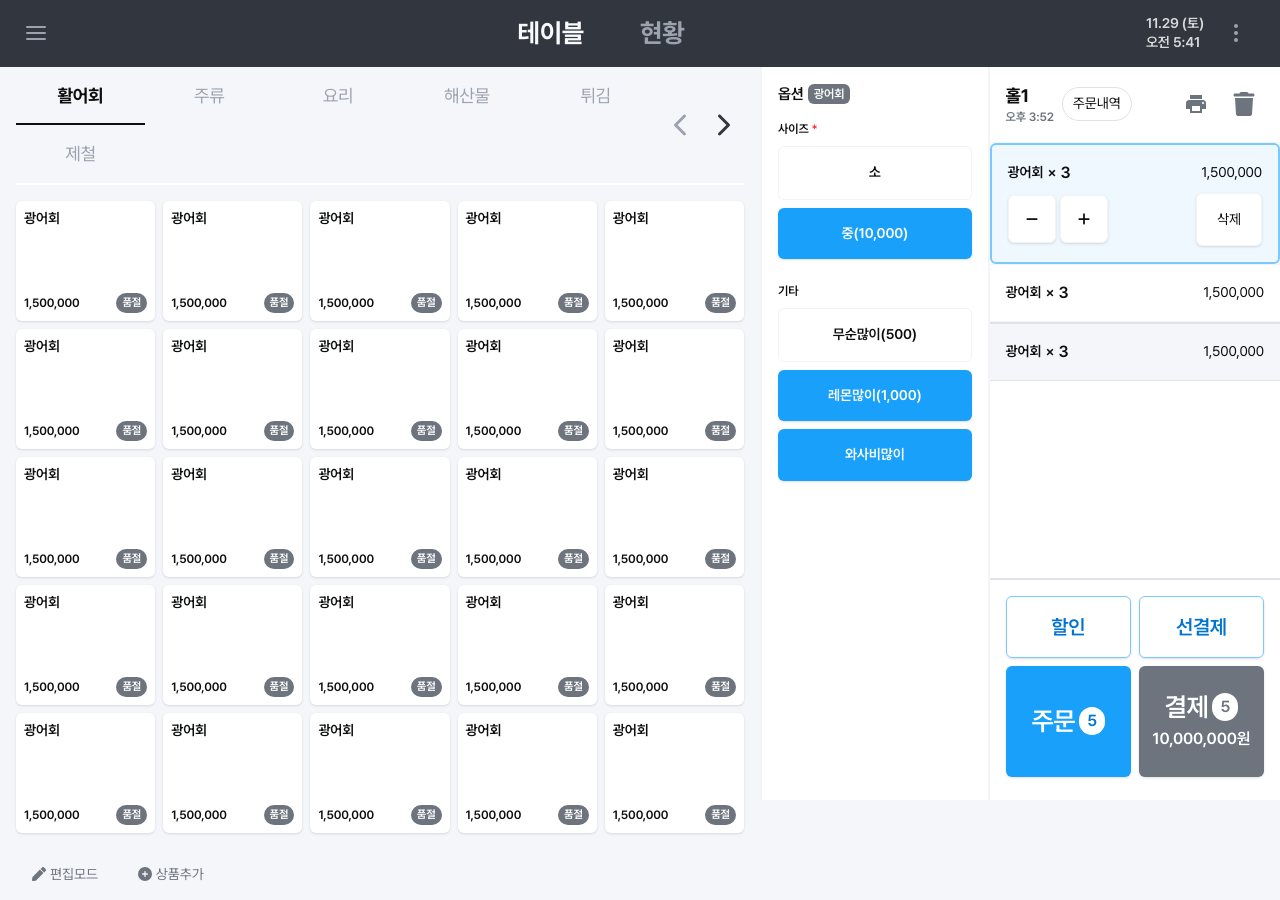
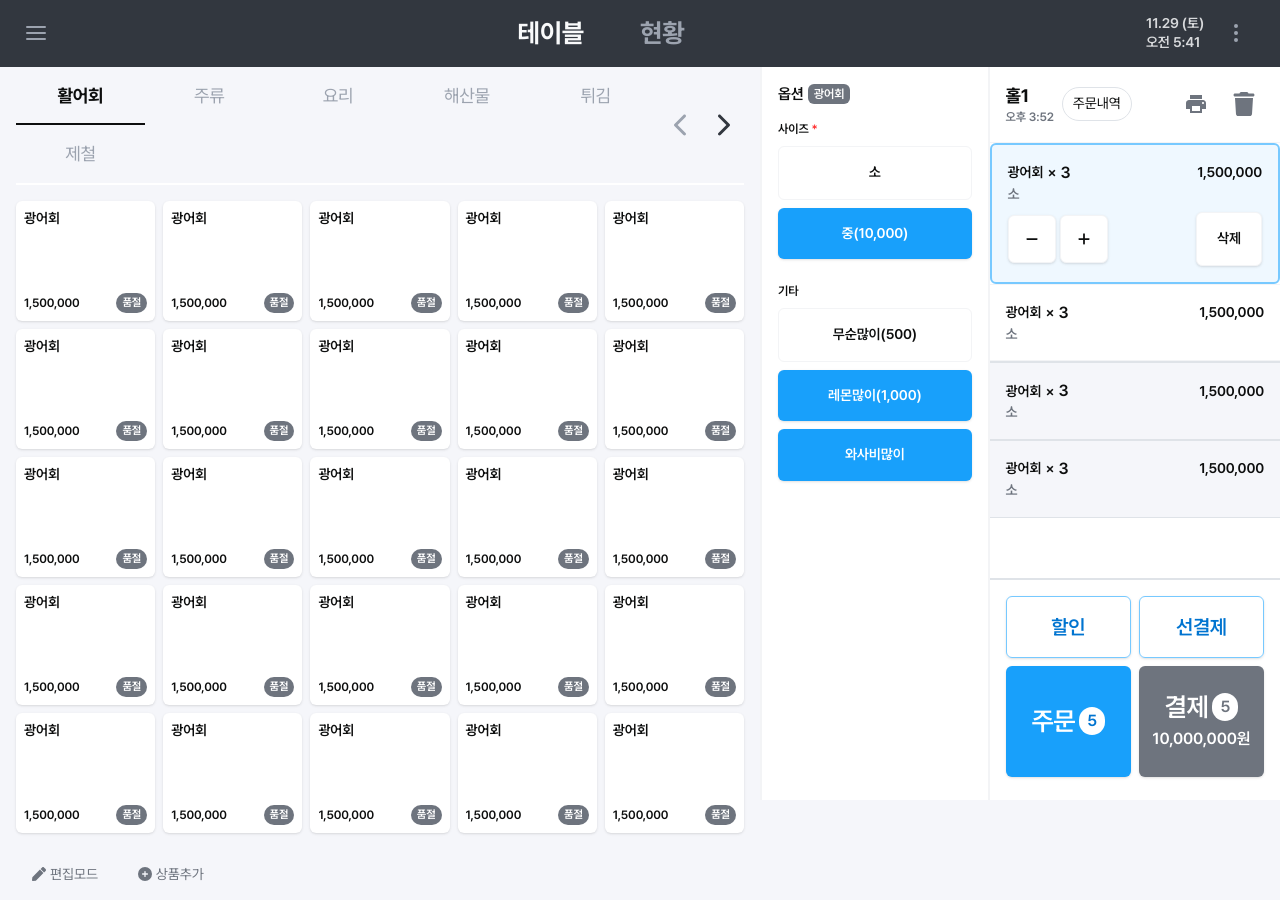
Before and after one commit to jjanggu1/Inventory, a Next.js app: page /orders/0 in a window 1280 px wide. Built offline with nearby package versions, Linux system fonts and the light colour scheme.

Commit message:
feat: 주문 페이지 결제버튼 클릭시 결제 페이지로 이동, 스타일 수정

```diff
--- a/app/orders/[id]/page.tsx
+++ b/app/orders/[id]/page.tsx
@@ -5,6 +5,7 @@ import { FaPen } from "react-icons/fa";
 import { FaCirclePlus, FaMinus, FaPlus } from "react-icons/fa6";
 import { MdPrint } from "react-icons/md";
 import { FaTrash } from "react-icons/fa6";
+import Link from "next/link";
 
 export default function OrderPage() {
   let menuCategoryList = [
@@ -149,7 +150,7 @@ export default function OrderPage() {
         </div>
       </div>
       <div className="flex flex-[5]">
-        <section className="flex-[2] border-r-2 border-l-2 border-line-200 bg-background-default p-6">
+        <section className="flex-[2] border-r-2 border-l-2 border-line-200 bg-background-default p-6 overflow-y-auto">
           <div className="flex items-center text-body-2 text-label-900 font-semibold">
             <h1>옵션</h1>
             <h2 className="text-caption-1 text-white bg-label-700 rounded-sm ml-2 px-3 py-1 text-center">
@@ -213,49 +214,63 @@ export default function OrderPage() {
             </div>
           </header>
           <main className="flex flex-col h-[calc(100dvh-150px)]">
-            <ul>
-              <li className="p-6 border-2 border-secondary-300 rounded-sm bg-secondary-50">
+            <ul className="overflow-y-auto">
+              <li className="p-6 border-2 border-secondary-300 rounded-sm bg-secondary-50 text-body-3 text-label-900 font-semibold">
                 <div className="flex items-center justify-between">
-                  <div className="flex items-center gap-2 text-body-3 text-label-900 font-semibold">
+                  <div className="flex items-center gap-2">
                     <h1 className="">광어회</h1>
                     <p>×</p>
                     <p className="text-body-1">3</p>
                   </div>
-                  <div className="text-body-3 text-label-900">1,500,000</div>
+                  <div>1,500,000</div>
                 </div>
+                <p className="text-label-700">소</p>
                 <div className="flex items-center justify-between mt-4">
                   <div className="flex items-center gap-2">
-                    <button className="text-body-3 text-label-900 font-semibold py-6 px-6 border-1 border-line-200 rounded-sm shadow-sm bg-background-default cursor-pointer">
+                    <button className="py-6 px-6 border-1 border-line-200 rounded-sm shadow-sm bg-background-default cursor-pointer">
                       <FaMinus />
                     </button>
-                    <button className="text-body-3 text-label-900 font-semibold py-6 px-6 border-1 border-line-200 rounded-sm shadow-sm bg-background-default cursor-pointer">
+                    <button className="py-6 px-6 border-1 border-line-200 rounded-sm shadow-sm bg-background-default cursor-pointer">
                       <FaPlus />
                     </button>
                   </div>
-                  <button className="text-body-3 text-label-900 py-6 px-7 border-1 border-line-200 rounded-sm shadow-sm bg-background-default cursor-pointer">
+                  <button className="py-6 px-7 border-1 border-line-200 rounded-sm shadow-sm bg-background-default cursor-pointer">
                     삭제
                   </button>
                 </div>
               </li>
-              <li className="p-6 border-b-1 border-t-1 border-line-200">
+              <li className="p-6 border-b-1 border-t-1 border-line-200 text-body-3 text-label-900 font-semibold">
                 <div className="flex items-center justify-between">
-                  <div className="flex items-center gap-2 text-body-3 text-label-900 font-semibold">
+                  <div className="flex items-center gap-2 ">
                     <h1 className="">광어회</h1>
                     <p>×</p>
                     <p className="text-body-1">3</p>
                   </div>
-                  <div className="text-body-3 text-label-900">1,500,000</div>
+                  <div>1,500,000</div>
                 </div>
+                <p className="text-label-700">소</p>
               </li>
-              <li className="p-6 border-b-1 border-t-2 border-line-400 bg-background-alternative">
+              <li className="p-6 border-b-1 border-t-2 border-line-400 bg-background-alternative text-body-3 text-label-900 font-semibold">
                 <div className="flex items-center justify-between">
-                  <div className="flex items-center gap-2 text-body-3 text-label-900 font-semibold">
+                  <div className="flex items-center gap-2">
                     <h1 className="">광어회</h1>
                     <p>×</p>
                     <p className="text-body-1">3</p>
                   </div>
-                  <div className="text-body-3 text-label-900">1,500,000</div>
+                  <div>1,500,000</div>
                 </div>
+                <p className="text-label-700">소</p>
+              </li>
+              <li className="p-6 border-b-1 border-t-1 border-line-400 bg-background-alternative text-body-3 text-label-900 font-semibold">
+                <div className="flex items-center justify-between">
+                  <div className="flex items-center gap-2">
+                    <h1 className="">광어회</h1>
+                    <p>×</p>
+                    <p className="text-body-1">3</p>
+                  </div>
+                  <div>1,500,000</div>
+                </div>
+                <p className="text-label-700">소</p>
               </li>
             </ul>
             <div className="mt-auto p-6 border-t-2 border-line-400 w-full grid grid-cols-2 gap-4 text-title-2">
@@ -271,6 +286,7 @@ export default function OrderPage() {
                   5
                 </span>
               </button>
+              <Link href="/payment/1">
                 <div className="flex flex-col items-center justify-center text-white font-semibold py-8 rounded-sm shadow-sm bg-label-700 cursor-pointer">
                   <div className="flex items-center justify-center">
                     <button>결제</button>
@@ -278,8 +294,11 @@ export default function OrderPage() {
                       5
                     </p>
                   </div>
-                <p className="text-body-1 text-white px-4 py-1">10,000,000원</p>
+                  <p className="text-body-1 text-white px-4 py-1 text-center">
+                    10,000,000원
+                  </p>
                 </div>
+              </Link>
             </div>
           </main>
         </section>
```
Lines whose indentation alone changed are shown as unchanged.
